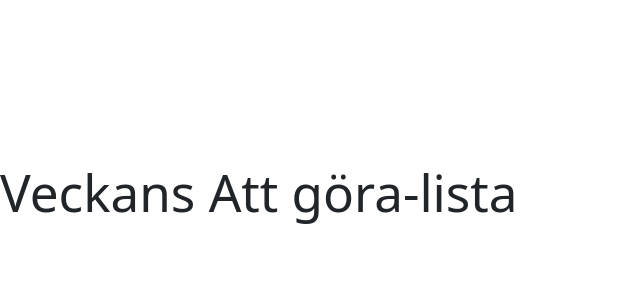
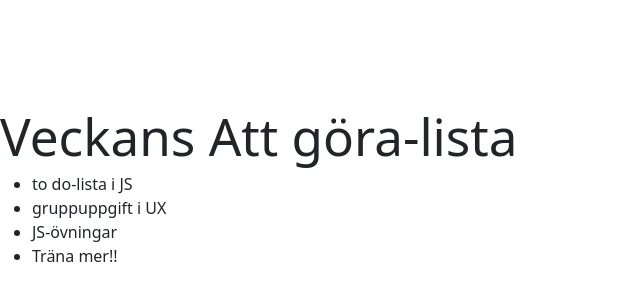
Before and after one commit to emmariklund/the-todos, a website built with Vite: page index.html in a window 1280 px wide. Shown: the part 204-504 px from the top of the page, without its empty margins (0-640 px from the left). Built offline with nearby package versions, Linux system fonts and the light colour scheme.

Commit message:
created a loop and html function

```diff
--- a/index.html
+++ b/index.html
@@ -8,8 +8,10 @@
     <link href="https://cdn.jsdelivr.net/npm/bootstrap@5.3.8/dist/css/bootstrap.min.css" rel="stylesheet" integrity="sha384-sRIl4kxILFvY47J16cr9ZwB07vP4J8+LH7qKQnuqkuIAvNWLzeN8tE5YBujZqJLB" crossorigin="anonymous">
   </head>
   <body>
-    <h1>Veckans Att göra-lista</h1>
-    <ul></ul>
+    <div>
+      <h1>Veckans Att göra-lista</h1>
+      <ul id="toDoList"></ul>
+    </div>
     <script type="module" src="/src/main.js"></script>
   </body>
 </html>
--- a/src/main.js
+++ b/src/main.js
@@ -1,5 +1,6 @@
 import "./style.css";
 import { Todo } from "./todo";
+import { createHtml } from "./utils";
 
 const myList = [
     new Todo("to do-lista i JS"),
@@ -7,3 +8,5 @@ const myList = [
     new Todo("JS-övningar"),
     new Todo("Träna mer!!")
 ]
+
+createHtml(myList);
--- a/src/utils.js
+++ b/src/utils.js
@@ -0,0 +1,20 @@
+export const createHtml = (myList) => {
+    const ulElement = document.getElementById("toDoList");
+    ulElement.innerHTML = "";
+
+    console.log(myList);
+    myList.forEach((todo, i) => {
+        console.log(todo);
+
+    const li = document.createElement("li");
+
+    li.className = "listItem";
+    li.innerHTML = todo.text;
+    li.addEventListener("click", () => {
+        li.splice(i, 1);
+        createHtml();
+    });
+
+    ulElement.appendChild(li);
+    })
+};
```
